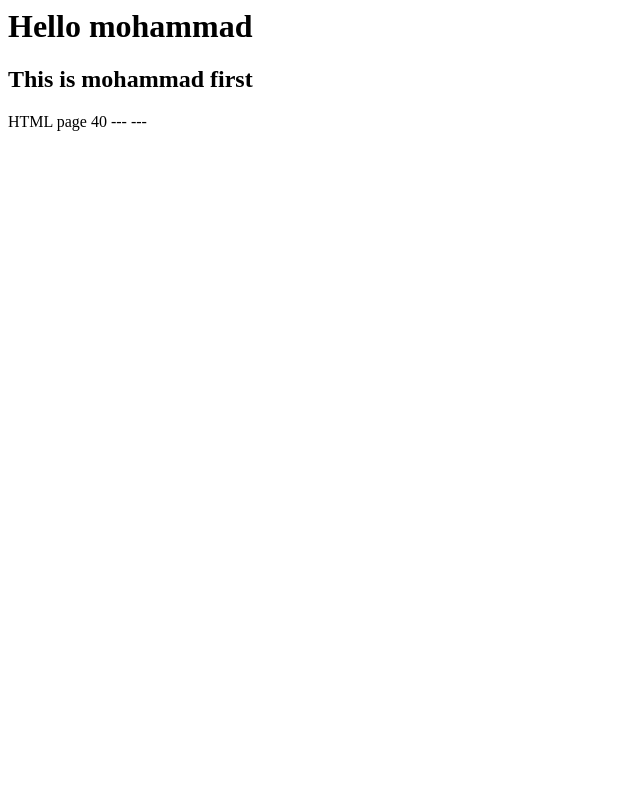
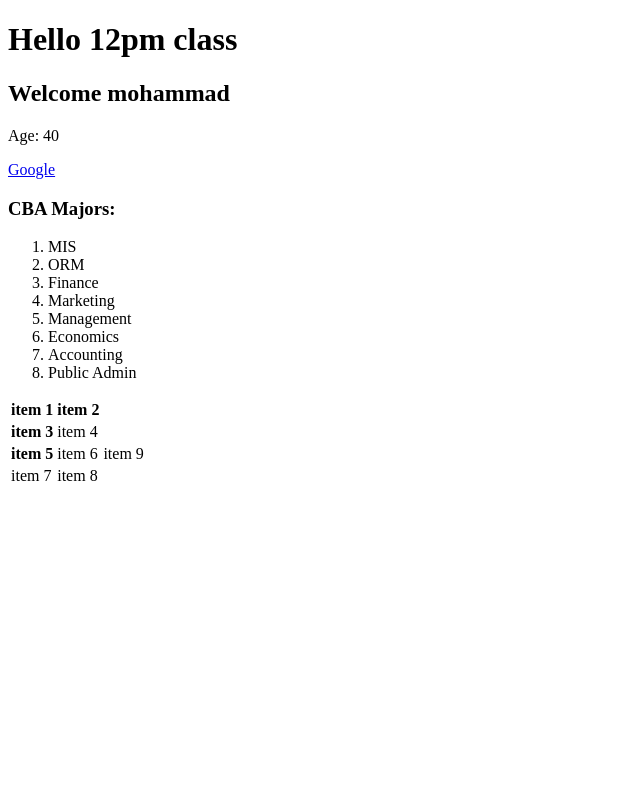
Before and after one commit to malmarz/first_django_project_12pm, a Django app: page /test/ in a window 1280 px wide. Shown: the whole page, without its empty margins (0-640 px from the left). Run offline with Django 3.2, Linux system fonts and the light colour scheme.

Commit message:
save progress

```diff
--- a/myproject/myapp/templates/template1.html
+++ b/myproject/myapp/templates/template1.html
@@ -10,4 +10,7 @@
      {{ name }}
      ---
     </body>
+
+    <p></p>
+
    </html>
--- /dev/null
+++ b/myproject/myapp/templates/template2.html
@@ -0,0 +1,46 @@
+<!DOCTYPE html>
+<html lang="en">
+<head>
+    <meta charset="UTF-8">
+    <meta http-equiv="X-UA-Compatible" content="IE=edge">
+    <meta name="viewport" content="width=device-width, initial-scale=1.0">
+    <title>Document</title>
+</head>
+<body>
+    <h1>Hello 12pm class</h1>
+    <h2>Welcome {{ username }}</h2>
+    <p>Age: {{ age }}</p>
+
+    <a href="http://portal.ku.edu.kw">Google</a>
+
+    <h3>CBA Majors:</h3>
+
+    <ol>
+    {% for x in majors %}
+       <li> {{ x }} </li>
+    {% endfor %}
+    </ol>
+
+
+<table>
+    <tr>
+        <th>item 1</th>
+        <th>item 2</th>
+    </tr>
+    <tr>
+        <th>item 3</th>
+        <td>item 4</td>
+    </tr>
+    <tr>
+        <th>item 5</th>
+        <td>item 6</td>
+        <td>item 9</td>
+    </tr>
+    <tr>
+        <td>item 7</td>
+        <td>item 8</td>
+    </tr>
+</table>
+
+</body>
+</html>
--- a/myproject/myapp/views.py
+++ b/myproject/myapp/views.py
@@ -9,5 +9,15 @@ def test_view(request):
     c = {}
     c["username"] = name
     c["age"] = 40
+    c["majors"] = [
+        "MIS",
+        "ORM",
+        "Finance",
+        "Marketing",
+        "Management",
+        "Economics",
+        "Accounting",
+        "Public Admin",
+    ]
 
-    return render(request, "template1.html", c)
+    return render(request, "template2.html", c)
```
